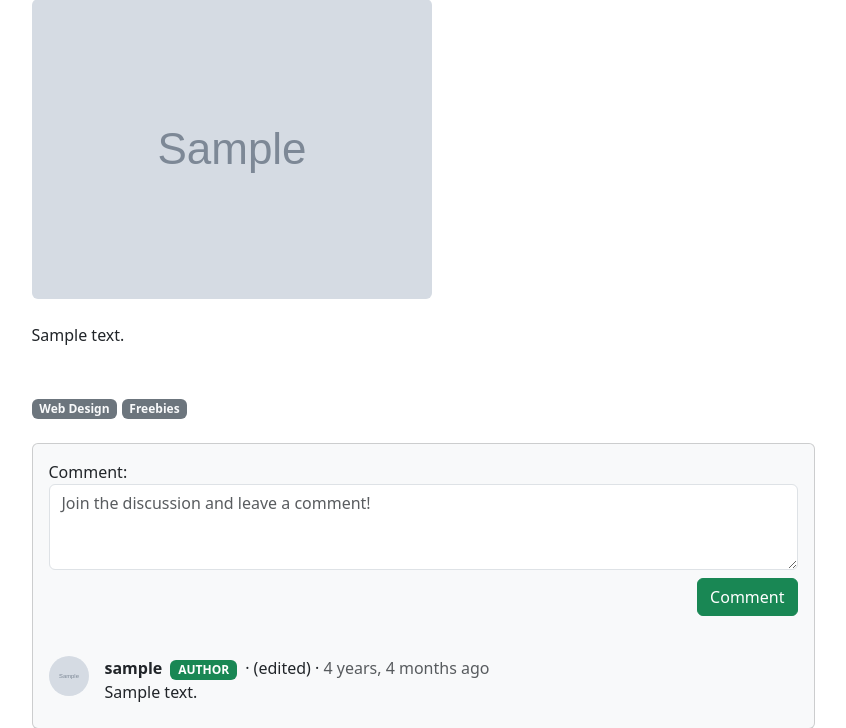
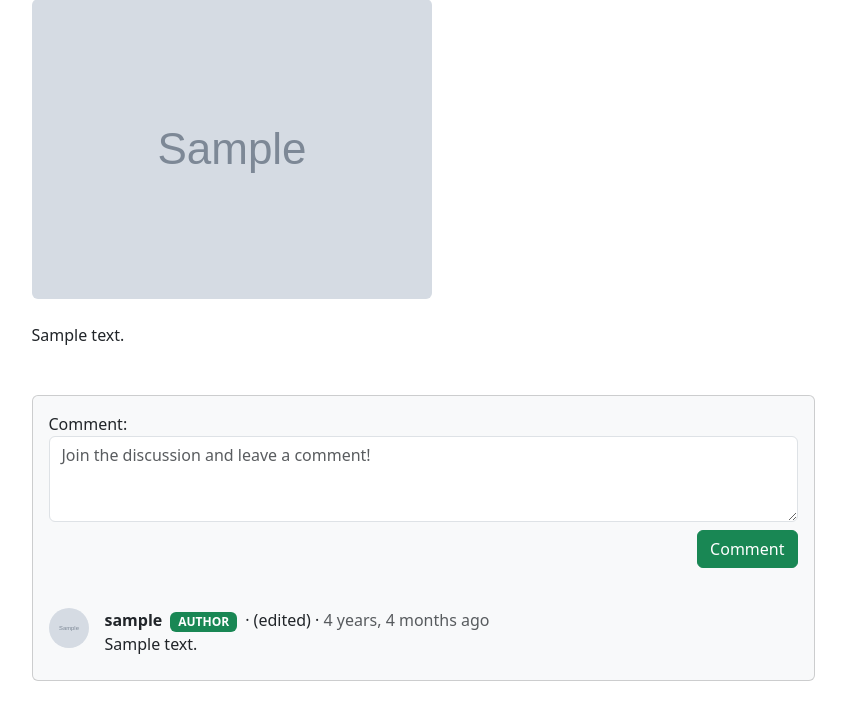
Before and after one commit to ahmedsamymohamad/django-blog, a Django app: a page that uses blogs/templates/blogs/post_detail.html in a window 1280 px wide. Shown: the part 447-1175 px from the top of the page, without its empty margins (217-1063 px from the left). Run offline with Django 4.2, Linux system fonts and the light colour scheme; tables that the repository leaves empty hold one stand-in row (values such as "Sample post"); grey boxes marked "Sample" are stand-in pictures; some libraries are stand-ins or nearby versions.

Commit message:
initial commit

```diff
--- a/blogs/templates/blogs/post_detail.html
+++ b/blogs/templates/blogs/post_detail.html
@@ -128,20 +128,6 @@
               {{ post.content|markdown|safe }}
             </div>
           </section>
-
-          <div class="mb-4">
-            <!-- Post categories-->
-            <a
-              class="badge bg-secondary text-decoration-none link-light"
-              href="#!"
-              >Web Design</a
-            >
-            <a
-              class="badge bg-secondary text-decoration-none link-light"
-              href="#!"
-              >Freebies</a
-            >
-          </div>
         </article>
         <!-- Comments section-->
         {% include 'blogs/comments.html' %}
```
